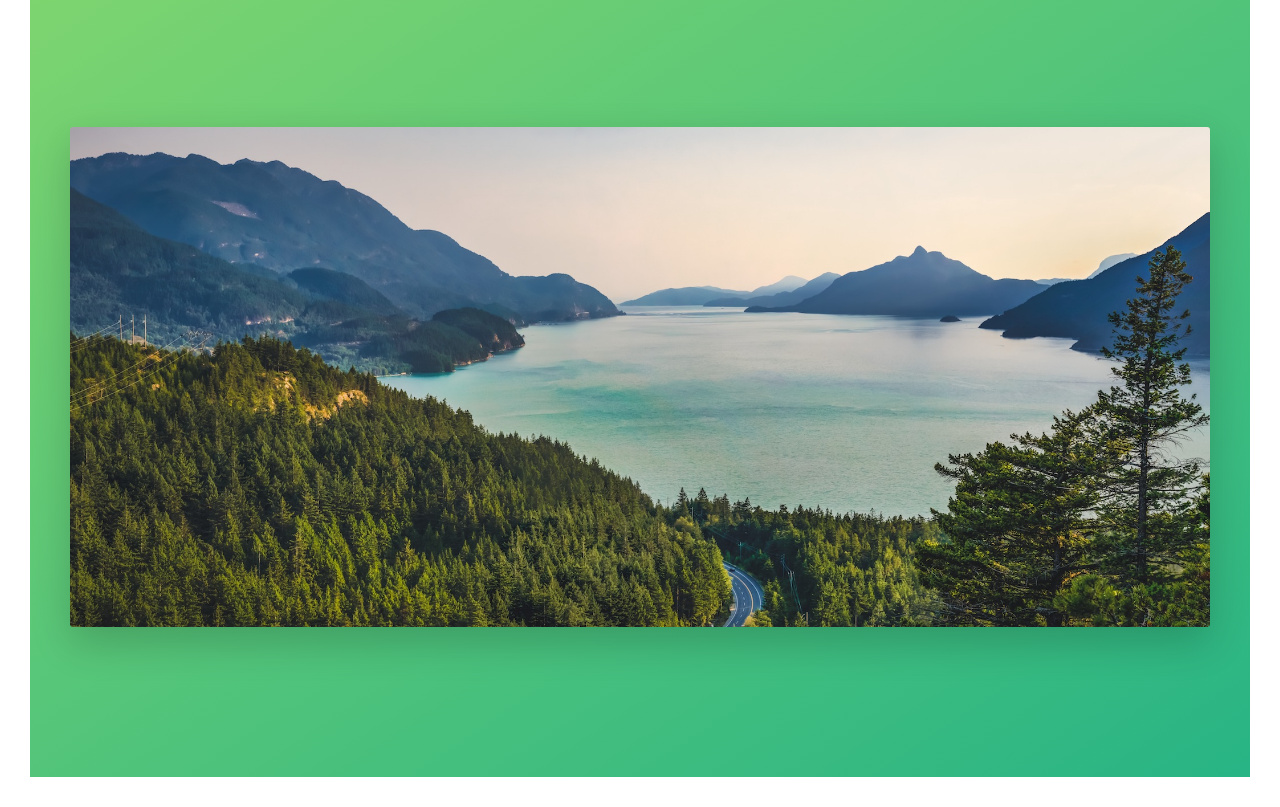
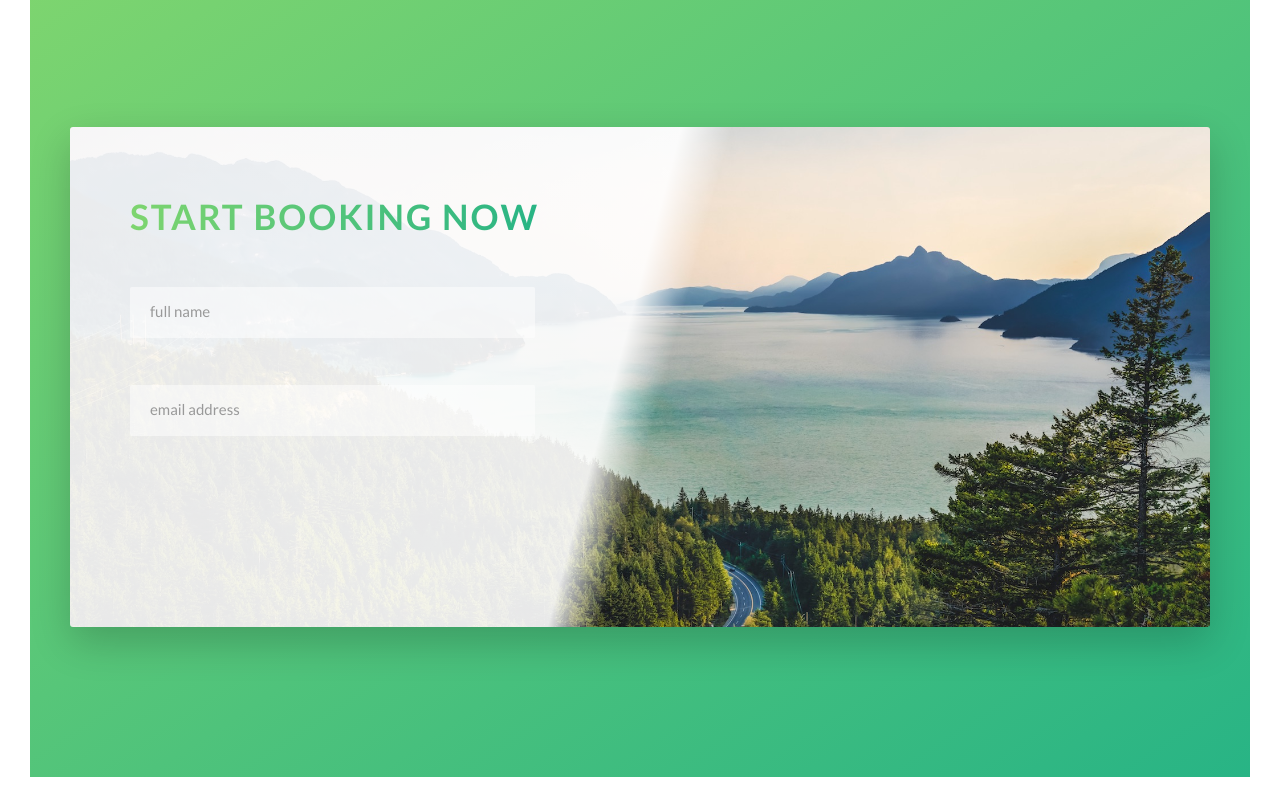
Before and after one commit to TravisBriscoe/natours-advanced-css, a website: page index.html in a window 1280 px wide. Shown: the part 4520-5327 px from the top of the page. Drawn offline with Linux system fonts and the light colour scheme.

Commit message:
After lecture 46

```diff
--- a/index.html
+++ b/index.html
@@ -267,7 +267,24 @@
             <section class="section-book">
                 <div class="row">
                     <div class="book">
+                        <div class="book__form">
+                            <form action="#" class="form">
+                                <div class="u-margin-bottom-medium">
+                                    <h2 class="heading-secondary">
+                                        Start booking now
+                                    </h2>
+                                </div>
+                                <div class="form__group">
+                                    <input type="text" class="form__input" placeholder="full name" id="name" required>
+                                    <label for="name" class="form__label">Full name</label>
+                                </div>
 
+                                <div class="form__group">
+                                    <input type="email" class="form__input" placeholder="email address" id="email" required>
+                                    <label for="email" class="form__label">Email address</label>
+                                </div>
+                            </form>
+                        </div>
                     </div>
                 </div>
             </section>
--- a/sass/abstracts/_variables.scss
+++ b/sass/abstracts/_variables.scss
@@ -15,6 +15,8 @@ $color-grey-light-1: #f7f7f7;
 $color-grey-light-2: #eee;
 
 $color-grey-dark: #777;
+$color-grey-dark-2: #999;
+
 $color-white: #fff;
 
 // FONT SIZES
--- /dev/null
+++ b/sass/components/_form.scss
@@ -0,0 +1,50 @@
+.form {
+  &__group:not(:last-child) {
+    margin-bottom: 2rem;
+  }
+
+  &__input {
+    font-size: 1.5rem;
+    font-family: inherit;
+    color: inherit;
+    padding: 1.5rem 2rem;
+    border-radius: 2px;
+    background-color: rgba($color-white, .5);
+    border: none;
+    border-bottom: 3px solid transparent;
+    width: 90%;
+    display: block;
+
+    &:focus {
+      outline: none;
+      box-shadow: 0 1rem 2rem rgba($color-black, .1);
+      border-bottom: 3px solid $color-primary;
+    }
+
+    &:focus:invalid {
+      border-bottom: 3px solid $color-secondary-dark;
+    }
+
+    &::-webkit-input-placeholder {
+      color: $color-grey-dark-2;
+    }
+  }
+
+
+
+  &__label {
+    font-size: 1.2rem;
+    font-weight: 700;
+    margin-left: 2rem;
+    margin-top: .7rem;
+    display: block;
+    transition: all .3s;
+  }
+
+  &__input:placeholder-shown  + &__label {
+    opacity: 0;
+    visibility: hidden;
+    transform: translateY(-4rem);
+  }
+
+}
--- a/sass/main.scss
+++ b/sass/main.scss
@@ -12,6 +12,7 @@
 @import "components/card";
 @import "components/composition";
 @import "components/feature-box";
+@import "components/form";
 @import "components/story";
 
 
--- a/sass/pages/_home.scss
+++ b/sass/pages/_home.scss
@@ -39,10 +39,19 @@
 }
 
 .book {
-  background-image: url(../img/nat-10.jpg);
+  background-image: linear-gradient(105deg,
+  rgba($color-white, .9) 0%,
+  rgba($color-white, .9) 48%,
+    transparent 52%),
+    url(../img/nat-10.jpg);
   background-size: 100%;
   border-radius: 3px;
   box-shadow: 0 1.5rem 4rem rgba($color-black, .2);
 
   height: 50rem;
+
+  &__form {
+    width: 50%;
+    padding: 6rem;
+  }
 }
```
Also changed, not shown: css/style.css.
